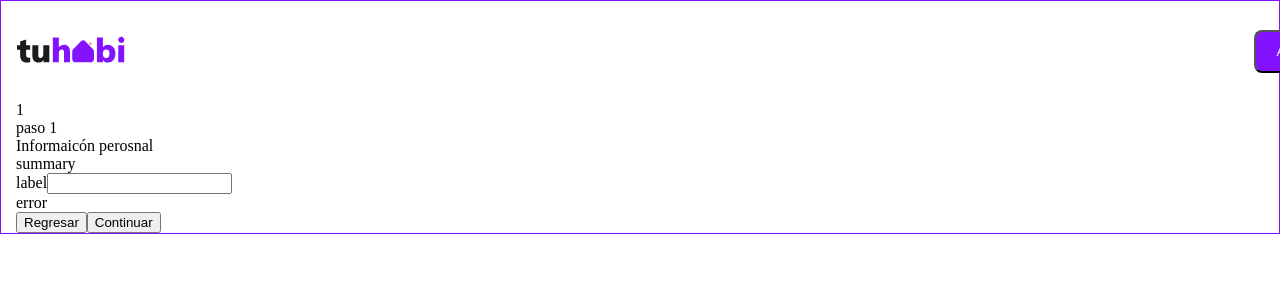
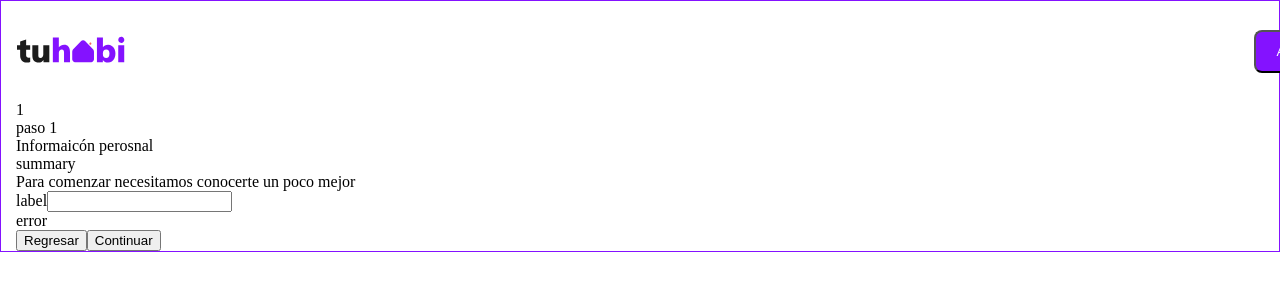
Before and after one commit to CristianPalaciosBeltran/habi-prueba-tecnica, a React app: page /step-1-complete-name in a window 1280 px wide. Shown: the top 300 px of the page. Built offline with nearby package versions, Linux system fonts and the light colour scheme.

Commit message:
it was configured context for steps

```diff
--- a/src/components/App.js
+++ b/src/components/App.js
@@ -1,41 +1,24 @@
-import React from "react";
+import React, { useContext } from "react";
 import { Route, Switch, BrowserRouter } from "react-router-dom";
 import Home from "./Home";
 import StepForm from "./StepForm";
 import Navbar from "./Navbar";
-
-const Steps = [
-  {
-    inputs: [
-      {
-        label: "¿Cuál es tu nombre completo?",
-        typeInput: "text",
-        placeholder: "nombre completo",
-        required: {
-          value: true,
-          message: "Introdusca un nombre.",
-        },
-        class: "",
-        col: "",
-      },
-    ],
-    path: "/step-1-complete-name",
-    step: 1,
-    description: "Para comenzar necesitamos conocerte un poco mejor",
-    labelButtonNext: "Continuar",
-    valueBack: "completeName",
-  },
-];
+import StepContext from "../context/StepContext";
 
 const StepsRoutes = () => {
+  const steps = useContext(StepContext);
+  console.log(steps);
   return (
     <>
-      {Steps.map((step) => {
-        return <Route exact path={step.path} component={StepForm} />;
+      {steps.map((step) => {
+        return (
+          <Route key={step.step} exact path={step.path} component={StepForm} />
+        );
       })}
     </>
   );
 };
+
 const App = () => {
   return (
     <BrowserRouter>
--- a/src/components/Home.js
+++ b/src/components/Home.js
@@ -1,14 +1,15 @@
-import React from "react";
+import React, { useContext } from "react";
 import { Link } from "react-router-dom";
+import StepContext from "../context/StepContext";
 
 const Home = ({ path }) => {
+  const firstStep = useContext(StepContext)[0];
   return (
     <>
-
       <section className="home">
         <div className="container">
           <div>¿Quieres vender tu inmubeble? nosotros te ayudamos</div>
-          <Link to={"/step-1-complete-name"} className="primary-button">
+          <Link to={firstStep.path} className="primary-button">
             Vender
           </Link>
         </div>
--- a/src/components/StepForm.js
+++ b/src/components/StepForm.js
@@ -1,6 +1,12 @@
-import React from "react";
+import React, { useContext } from "react";
+import { useLocation } from "react-router";
+import StepContext from "../context/StepContext";
 
 const StepForm = () => {
+  let location = useLocation().pathname;
+
+  const step = useContext(StepContext).filter((step) => step.path === location)[0];
+
   return (
     <section>
       <div className="container">
@@ -15,6 +21,7 @@ const StepForm = () => {
           </div>
         </div>
         <div>
+          <div>{step.description}</div>
           <form action="">
             <label htmlFor="">label</label>
             <input type="text" />
--- /dev/null
+++ b/src/context/StepContext.js
@@ -0,0 +1,26 @@
+import React from "react";
+
+const StepContext = React.createContext([
+  {
+    inputs: [
+      {
+        label: "¿Cuál es tu nombre completo?",
+        typeInput: "text",
+        placeholder: "nombre completo",
+        required: {
+          value: true,
+          message: "Introdusca un nombre.",
+        },
+        class: "",
+        col: "",
+      },
+    ],
+    path: "/step-1-complete-name",
+    step: 1,
+    description: "Para comenzar necesitamos conocerte un poco mejor",
+    labelButtonNext: "Continuar",
+    valueBack: "completeName",
+  },
+]);
+
+export default StepContext;
```
